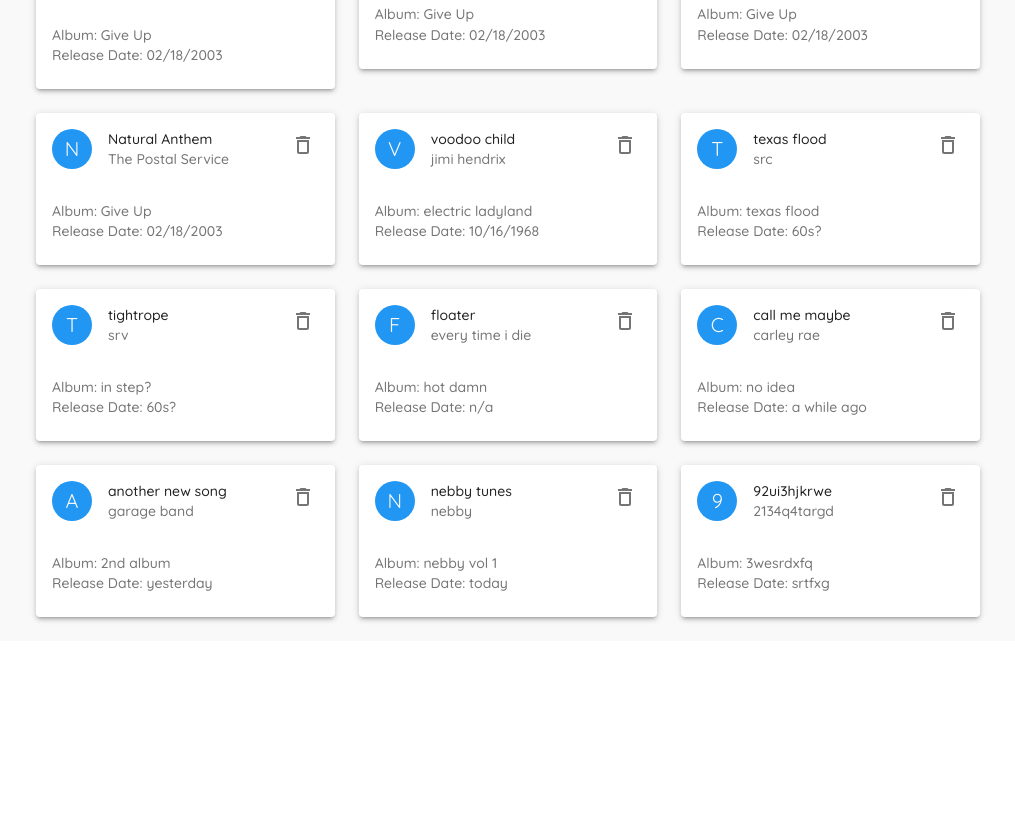
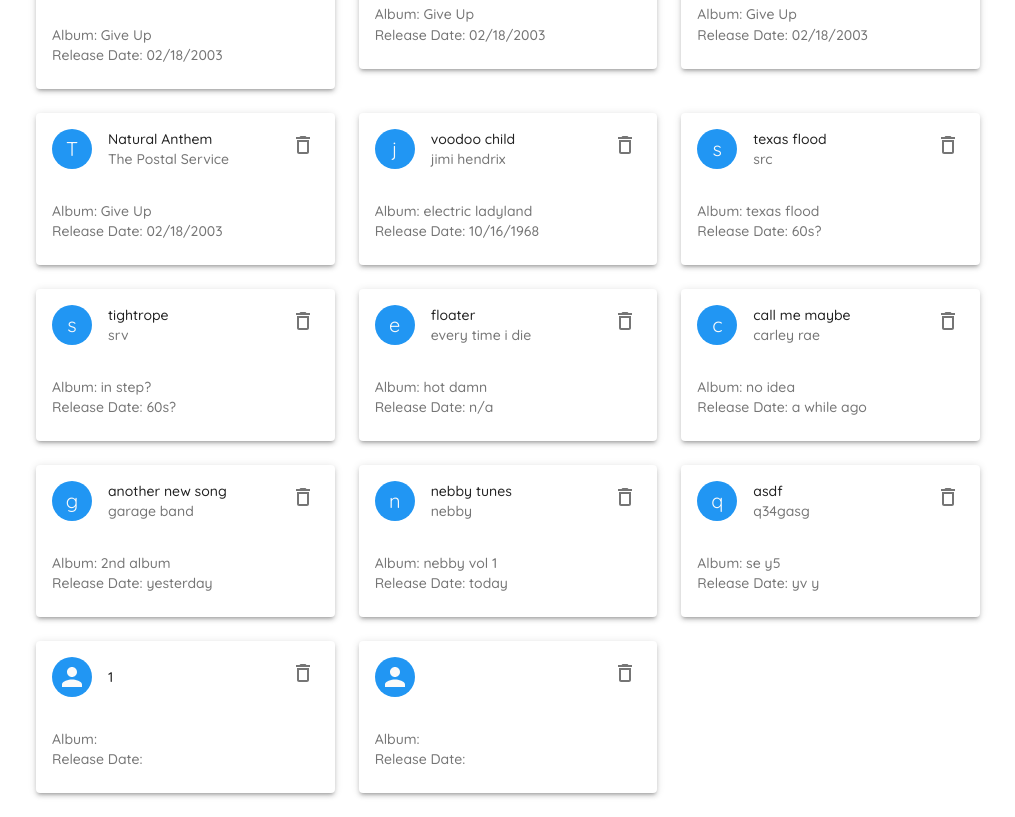
Before and after one commit to giuseppe-g-gelardi/reactmusiclibrary, a React (Create React App) app: page /music in a window 1280 px wide. Shown: the part 1480-2297 px from the top of the page, without its empty margins (252-1267 px from the left). Before the commit the page ends 2121 px from the top, so only its background shows below. Built offline with nearby package versions, Linux system fonts and the light colour scheme; data requests are answered from the project's data file.

Commit message:
remove unused files, starting to develop dark theme, add proper key to map and filter functions

```diff
--- a/data/db.json
+++ b/data/db.json
@@ -257,12 +257,28 @@
       "id": "WILW3EA"
     },
     {
-      "title": "92ui3hjkrwe",
-      "album": "3wesrdxfq",
-      "artist": "2134q4targd",
-      "genre": "23t4awrew45y4shrtfg",
-      "releaseDate": "srtfxg",
-      "id": "iA36aRs"
+      "title": "asdf",
+      "album": "se y5",
+      "artist": "q34gasg",
+      "genre": "syr",
+      "releaseDate": "yv y",
+      "id": "jQL_V-S"
+    },
+    {
+      "title": "1",
+      "album": "",
+      "artist": "",
+      "genre": "",
+      "releaseDate": "",
+      "id": "uznZLGr"
+    },
+    {
+      "title": "",
+      "album": "",
+      "artist": "",
+      "genre": "",
+      "releaseDate": "",
+      "id": "yteapHH"
     }
   ]
 }
--- a/src/App.jsx
+++ b/src/App.jsx
@@ -1,11 +1,7 @@
 import React from 'react'
-
-
 import { BrowserRouter as Router, Switch, Route } from 'react-router-dom/'
 import { createTheme, ThemeProvider } from '@material-ui/core/styles'
 import { purple } from '@material-ui/core/colors'
-
-
 import MusicTable from './components/MusicTable'
 import AddSong from './components/AddSong'
 import Layout from './components/Layout'
@@ -13,6 +9,7 @@ import Layout from './components/Layout'
 
 const theme = createTheme({
   palette: {
+    type: 'light',
     primary: {
       main: '#fefefe'
     },
@@ -27,10 +24,15 @@ const theme = createTheme({
   }
 })
 
+// const theme = createTheme({
+//   palette: {
+//     type: 'dark',
+//   },
+// })
+
 
 
 export default function App() {
-
 
   return (
     <ThemeProvider theme={theme}>
@@ -47,6 +49,5 @@ export default function App() {
         </Layout>
       </Router>
     </ThemeProvider>
-
   )
 }
--- a/src/components/AddSong.jsx
+++ b/src/components/AddSong.jsx
@@ -1,6 +1,6 @@
 import React, { useState } from 'react'
 import axios from 'axios'
-import { useHistory } from 'react-router-dom'
+import { Redirect } from 'react-router-dom'
 import Typography from '@material-ui/core/Typography'
 import Button from '@material-ui/core/Button'
 import Container from '@material-ui/core/Container'
@@ -25,18 +25,14 @@ export default function AddSong() {
   const [artist, setArtist] = useState('')
   const [genre, setGenre] = useState('')
   const [releaseDate, setReleaseDate] = useState('')
-
-
+  const [redirect, setRedirect] = useState(false)
   const classes = useStyles()
-  const history = useHistory()
 
   const newSongUri = 'http://localhost:8000/songs'
 
-
-
   const handleSubmit = async e => {
     let response;
-    // e.preventDefault()
+    e.preventDefault()
     let song = {
       title: title,
       album: album,
@@ -44,14 +40,17 @@ export default function AddSong() {
       genre: genre,
       releaseDate: releaseDate
     }
-    try {
-      // TODO properly implement redirect vis useHistory
-      response = await axios.post(newSongUri, song).then(() => history.push('/'))
-    } catch (error) {
-      console.log(error)
-    }
-    const content = response
-    console.log(content)
+      try {
+        // TODO properly implement redirect
+        response = await axios.post(newSongUri, song)
+        .then(() => setRedirect(true))
+      } catch (error) {
+        console.log(error)
+      }
+      console.log(response)
+      if (redirect) {
+        return <Redirect to='/music' />
+      }
     }
 
   return (
--- a/src/components/Layout.jsx
+++ b/src/components/Layout.jsx
@@ -18,7 +18,7 @@ const drawerWidth = 240
 const useStyles = makeStyles((theme) => {
   return {
     page: {
-      background: '#f9f9f9',
+      // background: '#f9f9f9',
       width: '100%',
       padding: theme.spacing(3)
     },
@@ -31,9 +31,9 @@ const useStyles = makeStyles((theme) => {
     root: {
       display: 'flex'
     },
-    active: {
-      background: '#f4f4f4'
-    },
+    // active: {
+    //   background: '#f4f4f4'
+    // },
     title: {
       padding: theme.spacing(2)
     },
@@ -81,17 +81,16 @@ export default function Layout({ children }) {
           <Typography className={classes.date}>
             Today is {format(new Date(), 'MMMM do, Y')}
           </Typography>
-
+{/* ! add theme toggle */}
           <Typography>
             User
           </Typography>
           <Avatar src='/221584.jpg' className={classes.avatar} />
         </Toolbar>
-
+{/* add theme toggle */}
       </AppBar>
 
    {/* side drawer */}
-
    <Drawer
         className={classes.drawer}
         variant='permanent'
@@ -106,7 +105,6 @@ export default function Layout({ children }) {
 
 
         {/* list / links */}
-
         <List>
           {menuItems.map(item => (
             <ListItem
@@ -118,18 +116,9 @@ export default function Layout({ children }) {
               <ListItemIcon>{item.icon}</ListItemIcon>
               <ListItemText primary={item.text} />
             </ListItem>
-
-
           ))}
         </List>
-
-
       </Drawer>
-
-
-
-
-
       <div className={classes.page}>
         <div className={classes.toolbar}></div>
         {children}
--- a/src/components/MusicCard.jsx
+++ b/src/components/MusicCard.jsx
@@ -8,14 +8,14 @@ import { blue, green, pink, yellow } from '@material-ui/core/colors'
 
 const useStyles = makeStyles({
   avatar: {
-    backgroundColor: (note) => {
-      if (note.category === 'work') {
+    backgroundColor: (song) => {
+      if (song.category === 'work') {
         return yellow[700]
       }
-      if (note.category === 'money') {
+      if (song.category === 'money') {
         return green[500]
       }
-      if (note.category === 'todos') {
+      if (song.category === 'todos') {
         return pink[700]
       }
       return blue[500]
@@ -33,7 +33,7 @@ export default function MusicCard({ song, handleDelete }) {
         <CardHeader
           avatar={
             <Avatar className={classes.avatar}>
-              {song.title[0].toUpperCase()}
+              {song.artist[0]}
             </Avatar>
           }
           action={
--- a/src/components/MusicTable.jsx
+++ b/src/components/MusicTable.jsx
@@ -56,7 +56,7 @@ export default function MusicTable() {
         <Grid container spacing={3}>
           {songList
            // eslint-disable-next-line array-callback-return
-          .filter(val => {
+          .filter((val, i) => {
             let searchString = ''
             for (let value of Object.entries(val)) {
               searchString += `${value}\t`
@@ -68,7 +68,7 @@ export default function MusicTable() {
                 .toLowerCase()
                 .includes(searchTerm.toLowerCase())) {
               return val
-            }}).map(song => (
+            }}).map((song, i) => (
             <Grid item key={song.id} sx={12} md={6} lg={4}>
               <MusicCard song={song} handleDelete={handleDelete} />
             </Grid>
@@ -77,68 +77,3 @@ export default function MusicTable() {
       </Container>
   )
 }
-
-
-
-
-// <div>
-
-// <div id='table-filter' className='song-table'>
-
-//   <TextField
-//   label='Filter songs...'
-//   className={classes.field}
-//     onChange={e => {
-//       setSearchTerm(e.target.value)
-//     }}
-//   />
-
-//   <br />
-//   <div className='table'>
-//     <Table responsive striped bordered hover variant='light'>
-//       <thead>
-//         <tr>
-//           <th>Song Title</th>
-//           <th>Album</th>
-//           <th>Artist</th>
-//           <th> Genre</th>
-//           <th>Release Date</th>
-//         </tr>
-//       </thead>
-//       <tbody>
-//         {songList
-//           // eslint-disable-next-line array-callback-return
-//           .filter(val => {
-//             let searchString = ''
-//             for (let value of Object.entries(val)) {
-//               searchString += `${value}\t`
-//             }
-//             if (searchTerm === '') {
-//               return val
-//             } else if (
-//               searchString
-//                 .toLowerCase()
-//                 .includes(searchTerm.toLowerCase())
-//             ) {
-//               return val
-//             }
-//           })
-//           .map((val, key) => {
-//             return (
-//               <tr key={key}>
-//                 <td>{val.title}</td>
-//                 <td>{val.album}</td>
-//                 <td>{val.artist}</td>
-//                 <td>{val.genre}</td>
-//                 <td>{val.releaseDate}</td>
-//                 <td>
-//                   <button onClick={() => handleDelete(val.id)}>delete</button>
-//                 </td>
-//               </tr>
-//             )
-//           })}
-//       </tbody>
-//     </Table>
-//   </div>
-// </div>
-// </div>
```
Also changed, not shown: src/pages/AddSong.jsx (deleted, +0 -9 lines), src/pages/GetSongs.jsx (deleted, +0 -9 lines).
